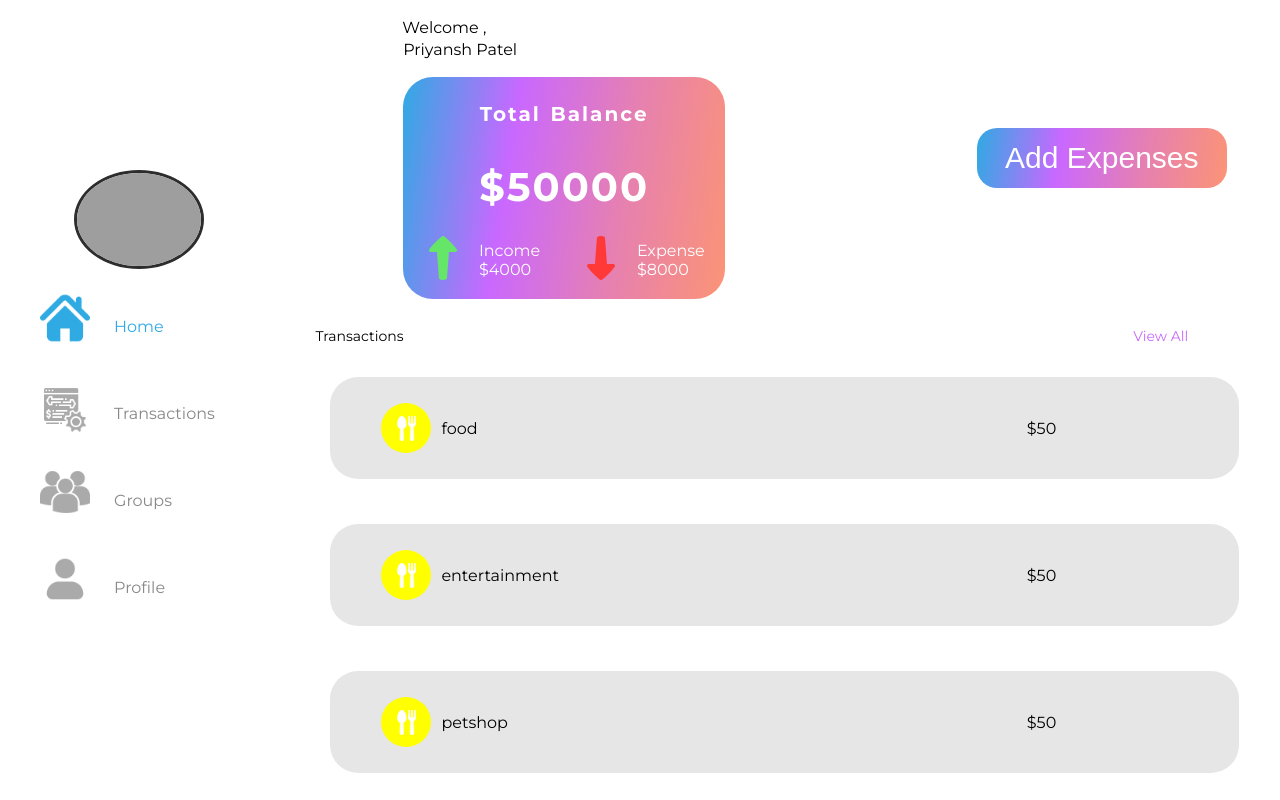
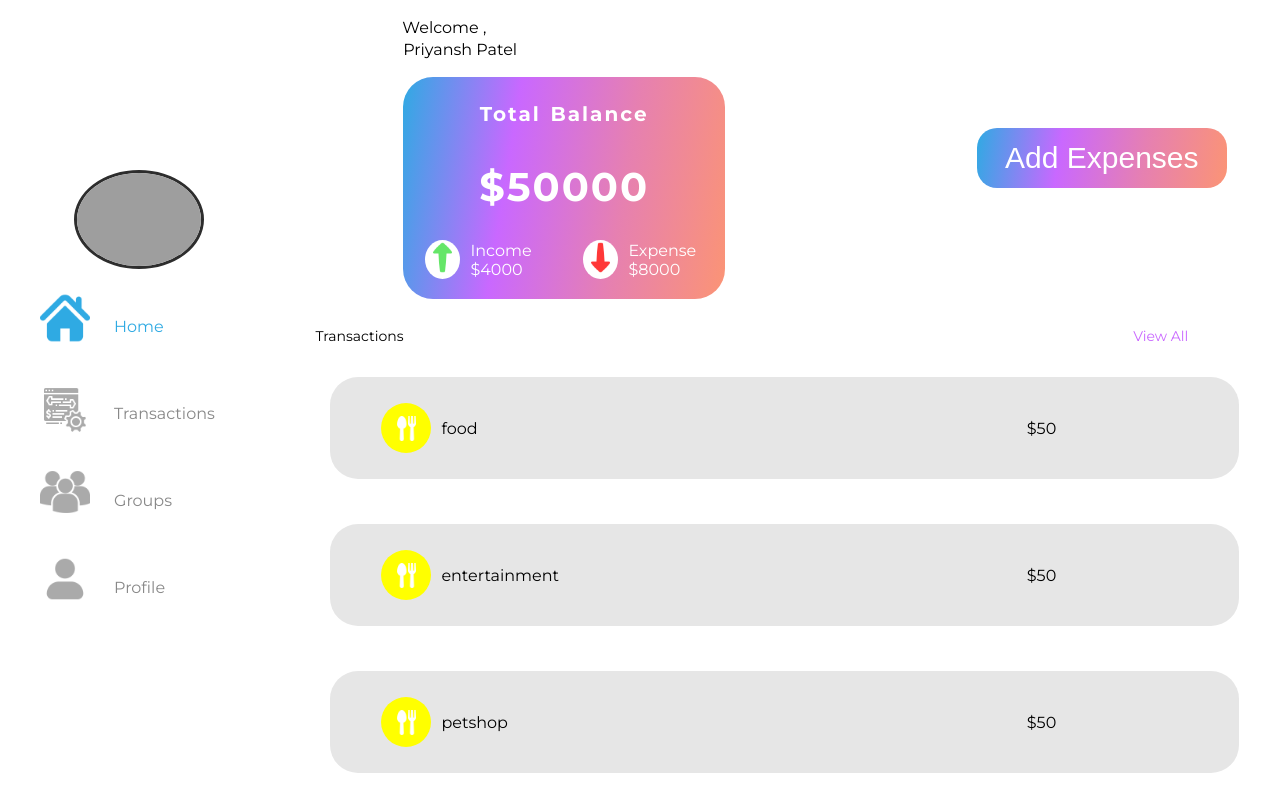
Before and after one commit to priyanshpatel18/ExpenShare-Web, a React (Vite) app: page / in a window 1280 px wide. Built offline with nearby package versions, Linux system fonts and the light colour scheme; grey boxes are pictures that could not be loaded.

Commit message:
immprovecode

```diff
--- a/src/index.css
+++ b/src/index.css
@@ -733,6 +733,21 @@ body {
   color: #c968ff;
   cursor: pointer;
 }
+.incomelayer div {
+  background-color: white;
+  border-radius: 50%;
+}
+.expenselayer div {
+  background-color: white;
+  border-radius: 50%;
+}
+
+.expenselayer div img {
+  width: 35px;
+}
+.incomelayer div img {
+  width: 35px;
+}
 
 .c1 {
   width: 100%;
```
